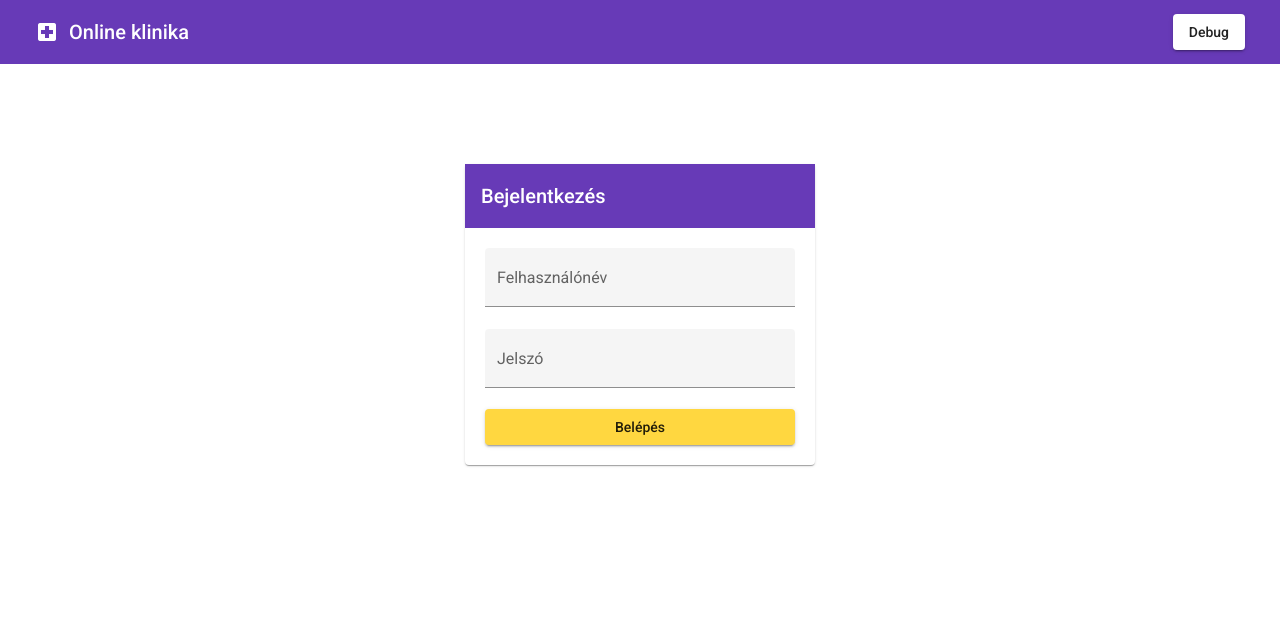
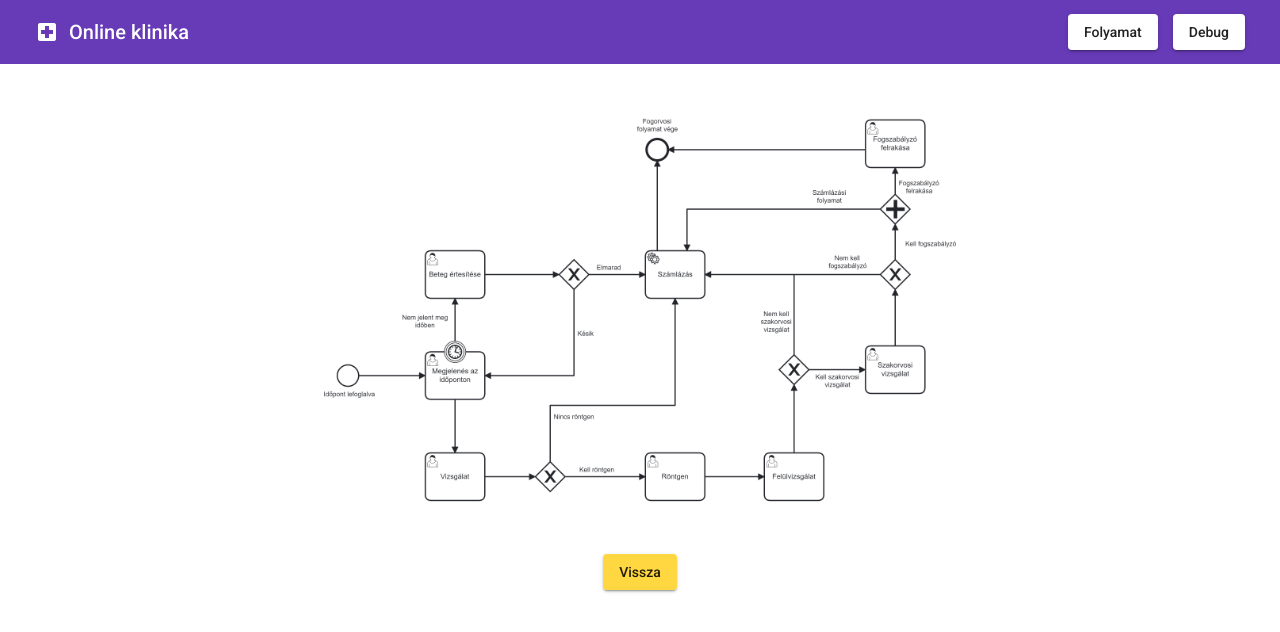
Before and after one commit to peczedavid/FogorvosWorkflow, an Angular app in the folder frontend/: page /workflow in a window 1280 px wide. Shown: the top 632 px of the page. Built offline with nearby package versions, Linux system fonts and the light colour scheme.

Commit message:
Routing teszt

```diff
--- a/frontend/src/app/app.component.html
+++ b/frontend/src/app/app.component.html
@@ -1,4 +1,2 @@
 <app-header></app-header>
-<div fxLayoutAlign="center center" style="margin-top: 100px;">
-    <app-login></app-login>
-</div>
+<router-outlet></router-outlet>
--- a/frontend/src/app/components/header/header.component.html
+++ b/frontend/src/app/components/header/header.component.html
@@ -2,5 +2,6 @@
   <mat-icon style="margin-right: 10px;">local_hospital</mat-icon>
   <span>Online klinika</span>
   <span class="example-spacer"></span>
+  <button [routerLink]="['/workflow']" style="margin-right: 15px;" mat-raised-button>Folyamat</button>
   <button (click)="onDebugSend()" mat-raised-button>Debug</button>
 </mat-toolbar>
--- a/frontend/src/app/components/login/login.component.html
+++ b/frontend/src/app/components/login/login.component.html
@@ -1,4 +1,5 @@
-<mat-card class="login-card">
+<div fxLayoutAlign="center center" style="margin-top: 100px">
+  <mat-card class="login-card">
     <mat-toolbar color="primary">Bejelentkezés</mat-toolbar>
     <form class="login-form" fxLayoutalign="stretch" fxLayout="column">
       <mat-form-field appearance="fill">
@@ -11,4 +12,5 @@
       </mat-form-field>
       <button mat-raised-button color="accent">Belépés</button>
     </form>
-</mat-card>
+  </mat-card>
+</div>
--- /dev/null
+++ b/frontend/src/app/components/workflow/workflow.component.html
@@ -0,0 +1,4 @@
+<div fxLayoutAlign="center center" fxLayout="column">
+  <img src="../../../assets/fogszabalyzo-folyamat.png" alt="" style="width: 50%; margin: 50px;">
+  <button (click)="back()" mat-raised-button color="accent">Vissza</button>
+</div>
--- /dev/null
+++ b/frontend/src/app/components/workflow/workflow.component.ts
@@ -0,0 +1,20 @@
+import { Component, OnInit } from '@angular/core';
+import { Location } from '@angular/common';
+
+@Component({
+  selector: 'app-workflow',
+  templateUrl: './workflow.component.html',
+  styleUrls: ['./workflow.component.css']
+})
+export class WorkflowComponent implements OnInit {
+
+  constructor(private location: Location) {}
+
+  back(): void {
+    this.location.back()
+  }
+
+  ngOnInit(): void {
+  }
+
+}
```
Also changed, not shown: frontend/src/app/app.module.ts (+11 -3 lines), frontend/src/app/components/workflow/workflow.component.css (added), frontend/src/assets/fogszabalyzo-folyamat.png (added), 1 other file (tests, documents, lock files or other folders).
